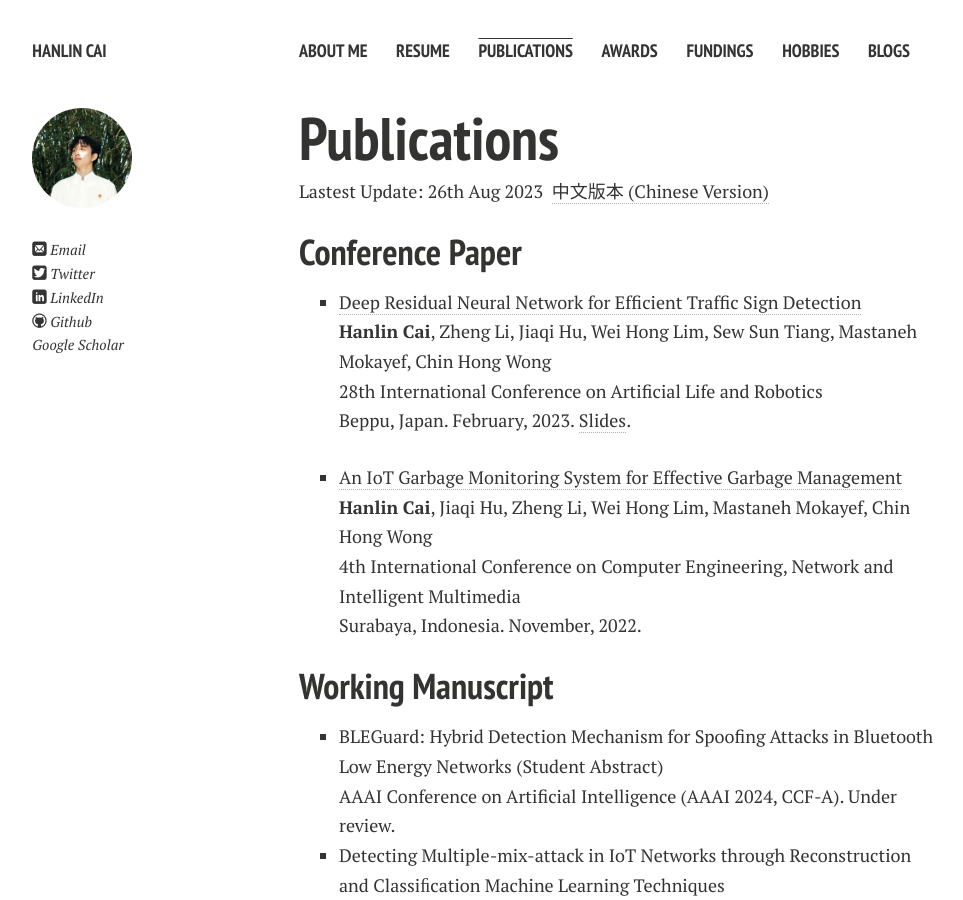
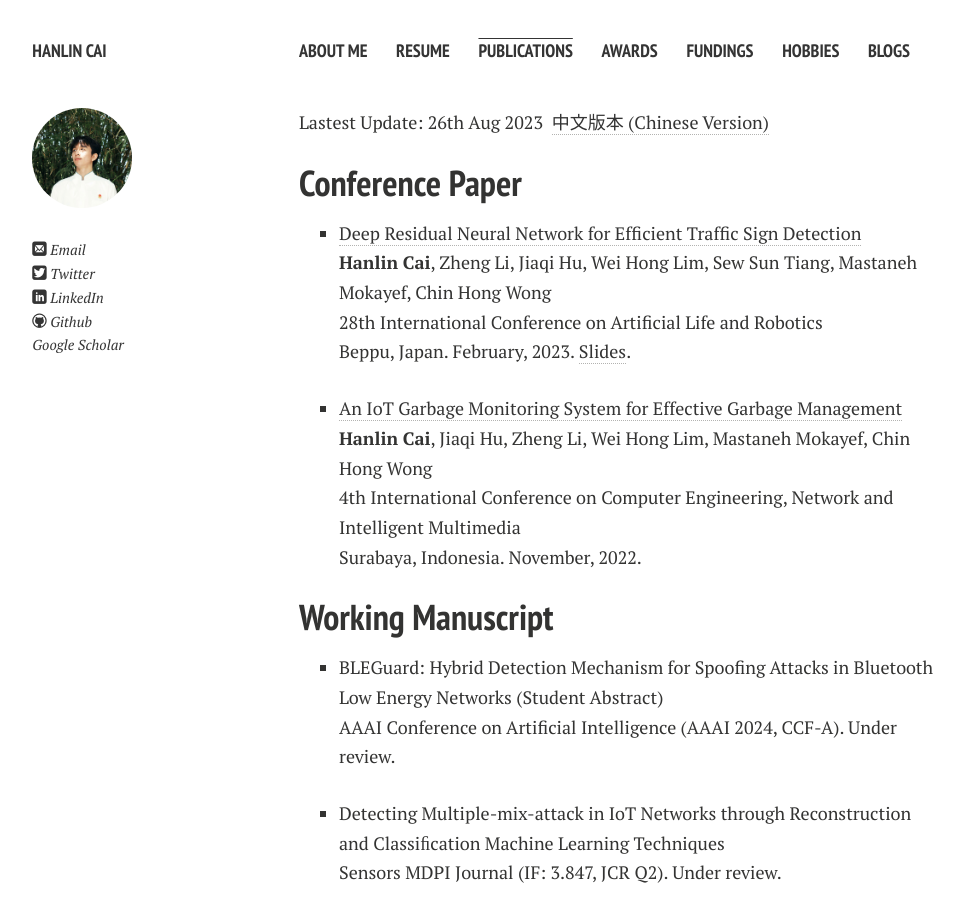
Before and after one commit to GuangLun2000/GuangLun2000.github.io, a Jekyll site: the page built from publications.md, in a window 1280 px wide and 900 px high. Shown: the whole window, without its empty margins (21-984 px from the left). Built offline with Jekyll 4.4.1, drawn with Linux system fonts in a browser that asks for light colours; nearby versions of some CDN libraries; comment, search, counter and statistics services are not loaded; a style sheet for code colours, icons or effects is not loaded.

Commit message:
Update publications.md

```diff
--- a/publications.md
+++ b/publications.md
@@ -3,8 +3,6 @@
 permalink: /publications/index.html
 title: Publications
 ---
-
-# Publications
 
 Lastest Update: 26th Aug 2023&nbsp;  [中文版本 (Chinese Version)](https://caihanlin.com/file/publications-zh/)
 
@@ -17,10 +15,12 @@
 ## Working Manuscript
 
 - BLEGuard: Hybrid Detection Mechanism for Spoofing Attacks in Bluetooth Low Energy Networks (Student Abstract)<br>AAAI Conference on Artificial Intelligence (AAAI 2024, CCF-A). Under review.<br>
+
 - Detecting Multiple-mix-attack in IoT Networks through Reconstruction and Classiﬁcation Machine Learning Techniques<br>Sensors MDPI Journal (IF: 3.847, JCR Q2). Under review.<br>
+
 - Multi-Objective Optimization Model Based on Analysis of Human-Land Relationship Coupling: A Case Study of the Masai Mara National Reserve<br>3th International Conference on Applied Mathematics, Modeling and Computer Simulation. Under working.
 
-<br>
+  <br>
 
 ---
 
@@ -32,5 +32,3 @@
 ## Competition Paper
 
 - [Reshape the Crowning Glory of Maasai Mara](https://caihanlin.com/mypaper/modeling/202302COMAP.pdf)<br>**Hanlin Cai**, Yufei Wu, Wenxuan Luo (Advisor: Zhezhuang Xu)<br>Mathematical Contest In Modeling (COMAP 2023)<br>**Finalist Award** (Top 1% of all 20858 paper).<br>
-
-<br>
```
